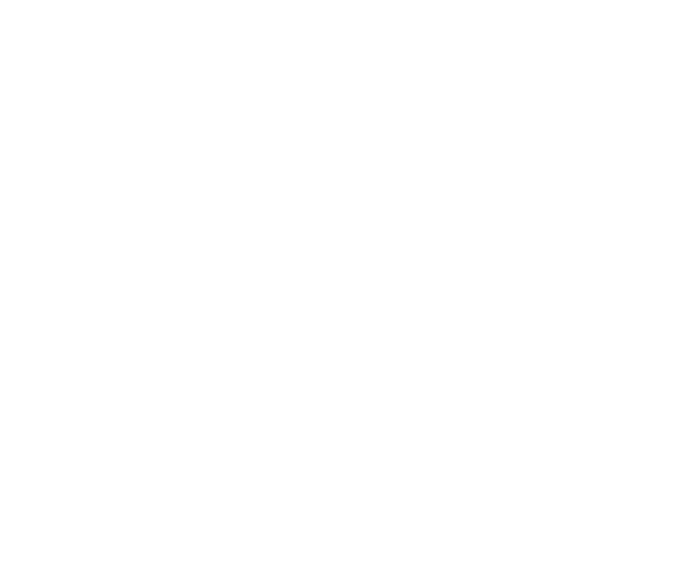
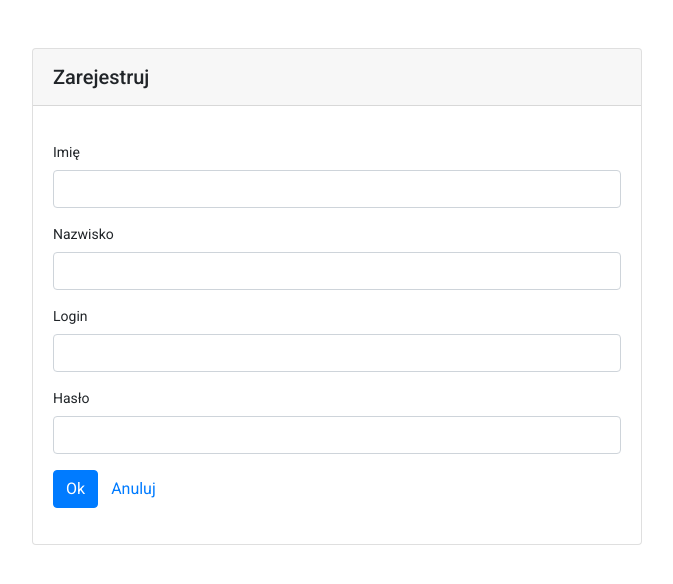
Before and after one commit to MaciekGolowkin/PracaMagisterskaGui, an Angular app: page /register in a window 1280 px wide. Before the commit this address led to /. Shown: the top 584 px of the page, without its empty margins (303-976 px from the left). Built offline with nearby package versions, Linux system fonts and the light colour scheme.

Commit message:
poprawki

```diff
--- a/src/app/Components/application-body/user-info/user-info.component.html
+++ b/src/app/Components/application-body/user-info/user-info.component.html
@@ -29,4 +29,24 @@
               </form>
         </div>
     </div>
+
+    <div class="card">
+      <div class="card-body">
+          <div class="row">
+              <h2>Szczegóły próbek(mm)</h2>
+          </div>
+          <form>
+            <div class="form-row">
+              <label class="col-sm-2 col-form-label">Szerokość:</label>
+              <div class="col">
+                <input type="text" class="form-control-plaintext" value="762">
+              </div>
+              <label class="col-sm-2 col-form-label">Wysokość:</label>
+              <div class="col">
+                <input type="text" class="form-control-plaintext" value="254">
+              </div>
+            </div>
+          </form>
+      </div>
+  </div>
 </div>
--- /dev/null
+++ b/src/app/Components/register/register.component.html
@@ -0,0 +1,31 @@
+<div class="col-md-6 offset-md-3 mt-5">
+    <div class="card">
+        <h2 class="card-header">Zarejestruj</h2>
+        <div class="card-body">
+        <form>
+            <div class="form-group">
+                <label for="firstName">Imię</label>
+                <input type="text" class="form-control"/>
+            </div>
+            <div class="form-group">
+                <label for="lastName">Nazwisko</label>
+                <input type="text"  class="form-control"/>
+            </div>
+            <div class="form-group">
+                <label for="username">Login</label>
+                <input type="text" class="form-control"  />
+            </div>
+            <div class="form-group">
+                <label for="password">Hasło</label>
+                <input type="password" class="form-control"  />
+            </div>
+            <div class="form-group">
+                <button class="btn btn-primary">
+                    Ok
+                </button>
+                <a routerLink="/login" class="btn btn-link">Anuluj</a>
+            </div>
+        </form>
+    </div>
+    </div>
+    </div>
--- /dev/null
+++ b/src/app/Components/register/register.component.ts
@@ -0,0 +1,15 @@
+import { Component, OnInit } from '@angular/core';
+
+@Component({
+  selector: 'app-register',
+  templateUrl: './register.component.html',
+  styleUrls: ['./register.component.css']
+})
+export class RegisterComponent implements OnInit {
+
+  constructor() { }
+
+  ngOnInit(): void {
+  }
+
+}
--- a/src/app/app-routing.module.ts
+++ b/src/app/app-routing.module.ts
@@ -4,11 +4,13 @@
 import { ApplicationBodyComponent } from './Components/application-body/application-body.component';
 import { ImageOperationsComponent } from './Components/application-body/image-operations/image-operations.component';
 import { UserInfoComponent } from './Components/application-body/user-info/user-info.component';
+import { RegisterComponent } from './Components/register/register.component';
 
 const routes: Routes = [
   {path:"",component:LoginComponent},
   {path:"home",component:ApplicationBodyComponent},
   {path:"user",component:UserInfoComponent},
+  {path:"register",component:RegisterComponent},
   {path:"imageoperations",component:ImageOperationsComponent}
 ];
 
--- a/src/app/app.component.html
+++ b/src/app/app.component.html
@@ -1,4 +1,4 @@
-<div *ngIf="router.url !== '/reg' " >
+<div *ngIf="router.url !== '/register' " >
     <div *ngIf="router.url !== '/' ">
         <app-navigation-bar></app-navigation-bar>
     </div>
--- a/src/app/app.module.ts
+++ b/src/app/app.module.ts
@@ -46,6 +46,7 @@
 import {MatTreeModule} from '@angular/material/tree';
 import { ImageOperationsComponent } from './Components/application-body/image-operations/image-operations.component';
 import { UserInfoComponent } from './Components/application-body/user-info/user-info.component';
+import { RegisterComponent } from './Components/register/register.component';
 
 @NgModule({
   declarations: [
@@ -57,7 +58,8 @@
     CryteriaComponent,
     RowsResultComponent,
     ImageOperationsComponent,
-    UserInfoComponent
+    UserInfoComponent,
+    RegisterComponent
   ],
   imports: [
     BrowserModule,
```
Also changed, not shown: src/app/Components/register/register.component.css (added), 1 other file (tests, documents, lock files or other folders).
